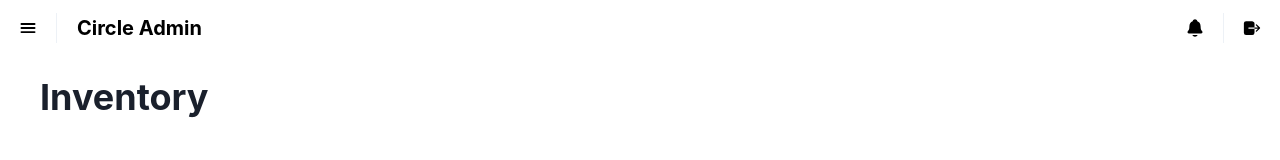
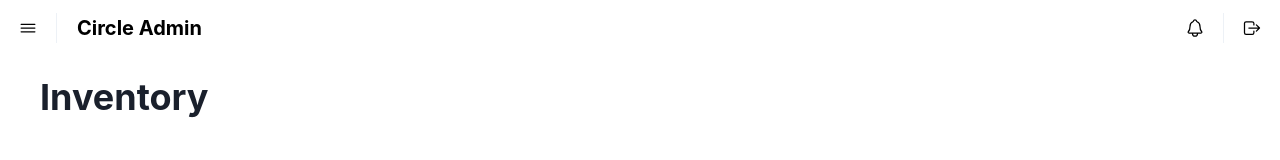
Before and after one commit to CircleDesignz/website-client, a Next.js app: page /admin/inventory in a window 1280 px wide. Shown: the top 160 px of the page. Built offline with nearby package versions, Linux system fonts and the light colour scheme.

Commit message:
cleanup styling and remove withAuth for dev

```diff
--- a/components/admin/shared/navbar/logout.tsx
+++ b/components/admin/shared/navbar/logout.tsx
@@ -1,7 +1,7 @@
 import React from 'react';
 import { useRouter } from 'next/router';
 import PlainIconButton from '../../../shared/icon-button-plain';
-import { IoLogOut } from 'react-icons/io5';
+import { IoLogOut, IoLogOutOutline } from 'react-icons/io5';
 
 const LogoutButton = () => {
   const router = useRouter();
@@ -13,7 +13,7 @@ const LogoutButton = () => {
   return (
     <PlainIconButton
       label="Logout"
-      icon={IoLogOut}
+      icon={IoLogOutOutline}
       iconBoxSize={5}
       iconColor="black"
       onClick={handleLogout}
--- a/components/admin/shared/navbar/menu-item.tsx
+++ b/components/admin/shared/navbar/menu-item.tsx
@@ -1,4 +1,4 @@
-import { As, Box, Heading, HStack, Icon, Spacer, Tag } from '@chakra-ui/react';
+import { As, Badge, Box, Heading, HStack, Icon, Spacer, Tag } from '@chakra-ui/react';
 import { useRouter } from 'next/router';
 import React from 'react';
 
@@ -29,7 +29,7 @@ const MenuItem = ({ name, newPath, icon, tagValue }: Props) => {
         <Icon as={icon} />
         <Heading size="sm">{name}</Heading>
         <Spacer />
-        {tagValue !== undefined ? <Tag size="sm">{tagValue}</Tag> : null}
+        {tagValue !== undefined ? <Badge size="sm" variant="outline">{tagValue}</Badge> : null}
       </HStack>
     </Box>
   );
--- a/components/admin/shared/navbar/notification.tsx
+++ b/components/admin/shared/navbar/notification.tsx
@@ -1,7 +1,7 @@
 import React from 'react';
 import { Popover, PopoverContent, PopoverTrigger } from '@chakra-ui/popover';
 import { Heading, Icon, IconButton, PopoverHeader } from '@chakra-ui/react';
-import { IoNotifications } from 'react-icons/io5';
+import { IoNotifications, IoNotificationsOutline } from 'react-icons/io5';
 
 const Notifications = () => {
   return (
@@ -16,7 +16,7 @@ const Notifications = () => {
             <Icon
               boxSize={5}
               color="black"
-              as={IoNotifications}
+              as={IoNotificationsOutline}
               _hover={{ color: 'gray.400' }}
             />
           }
--- a/components/admin/shared/navbar/sidebar-menu.tsx
+++ b/components/admin/shared/navbar/sidebar-menu.tsx
@@ -17,6 +17,7 @@ import {
   IoHomeSharp,
   IoLayers,
   IoMenu,
+  IoMenuOutline,
   IoPersonSharp,
   IoPricetag,
   IoReader,
@@ -31,7 +32,7 @@ const SidebarMenu = () => {
     <>
       <PlainIconButton
         label="Menu"
-        icon={IoMenu}
+        icon={IoMenuOutline}
         onClick={onOpen}
         iconColor="black"
         iconBoxSize={5}
--- a/pages/admin/dashboard.tsx
+++ b/pages/admin/dashboard.tsx
@@ -12,4 +12,4 @@ const Dashboard = () => {
   );
 };
 
-export default withAuth(Dashboard);
+export default Dashboard;
```
